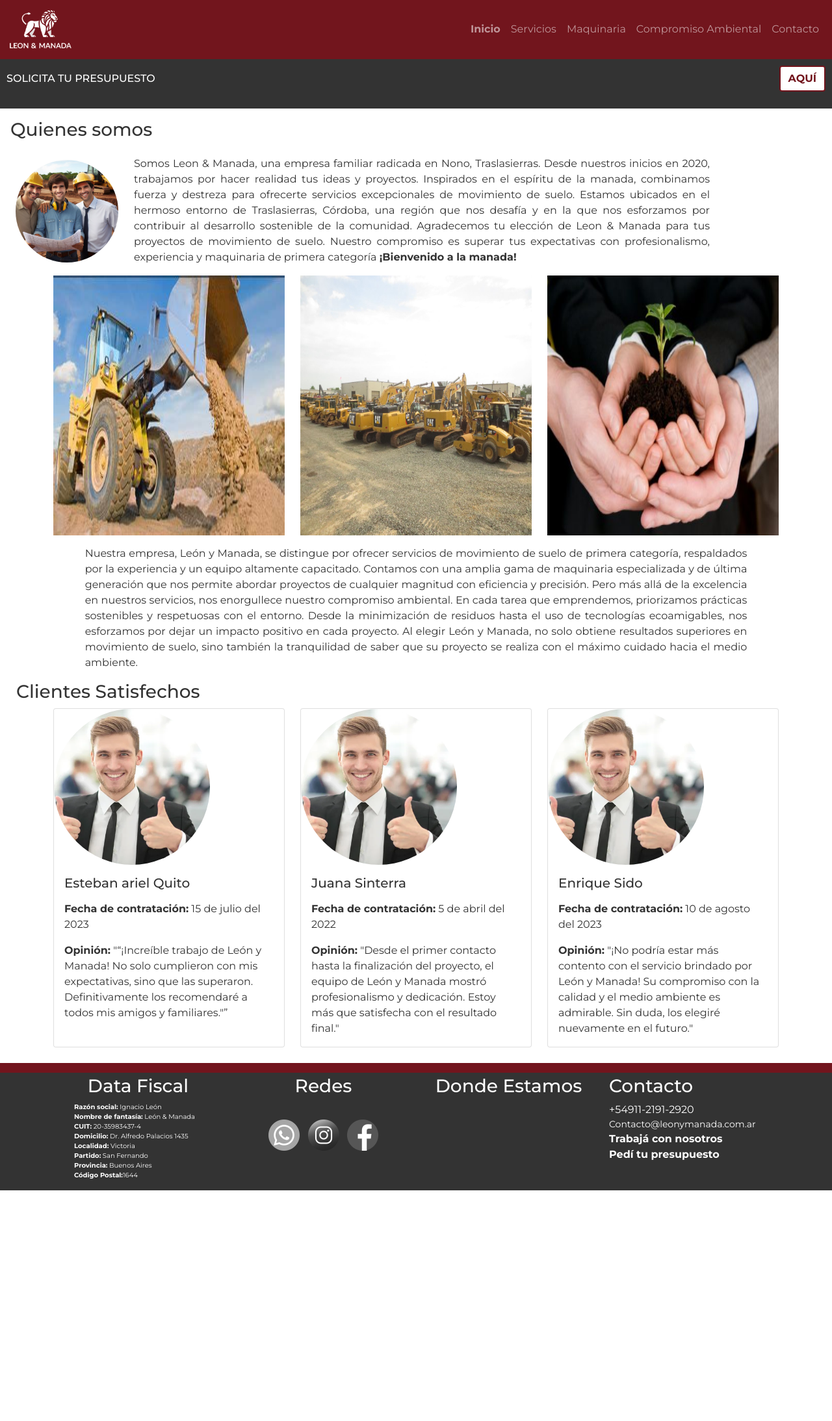
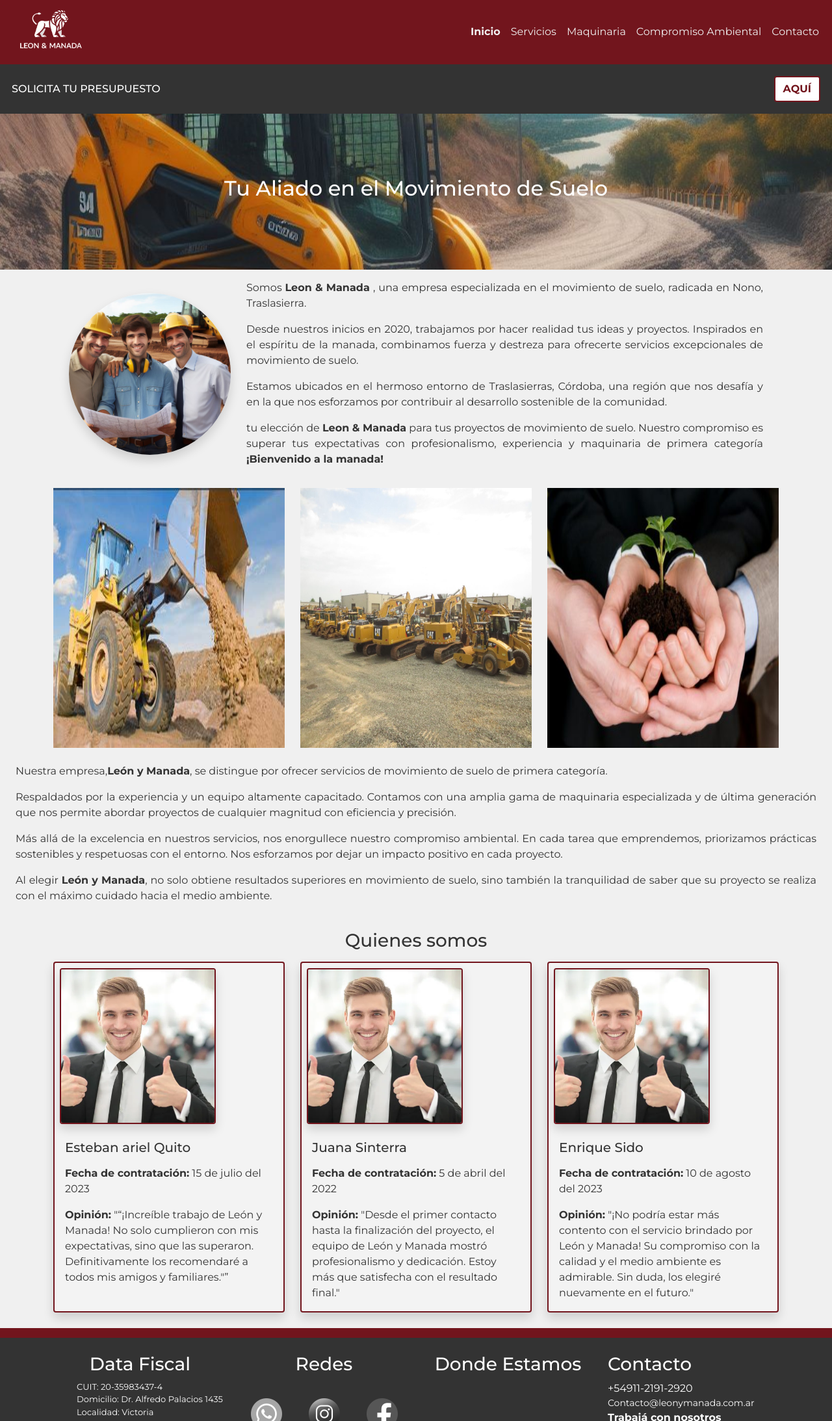
Before and after one commit to Anchileon/leon_53805, a plain HTML site: page index.html in a window 1280 px wide. Shown: the top 2187 px of the page at 65% size. Before the commit the page ends 1832 px from the top, so only its background shows below. Drawn offline with Linux system fonts and the light colour scheme; grey boxes are pictures that could not be loaded.

Commit message:
feature/preentrega2

```diff
--- a/css/estilos.css
+++ b/css/estilos.css
@@ -1,11 +1,11 @@
 * {
-    margin: 0px;
-    padding: 0px;
+    margin: 0;
+    padding: 0;
 }
 
 body {
     font-family: 'Montserrat', sans-serif;
-    background-color: #fff;
+    background-color: #f0f0f0;
     color: #333;
     margin: 0;
     padding: 0;
@@ -15,7 +15,16 @@
     background-color: #72151D;
 }
 
-.logo{
+div.navbar-collapse ul.navbar-nav li.nav-item a.nav-link {
+    color: #f0f0f0;
+}
+
+div.navbar-collapse ul.navbar-nav li.nav-item a.nav-link:hover {
+    color: #636363;
+}
+
+
+.logo {
     width: 100px;
 }
 
@@ -45,6 +54,15 @@
     color: #ffffff;
 }
 
+.subt {
+    background-image: url(../assets/img/movimientosuelocordobes.jpg);
+    background-size: cover;
+    background-repeat: no-repeat;
+    background-position: top;
+    height: 30vh;
+    color: #fff;
+}
+
 .contenido-imagen {
     max-width: 100%;
     height: auto;
@@ -67,9 +85,14 @@
     margin-left: 25px;
 }
 
+.cardcli{
+    border: #72151D solid 2px;
+    background-color: #f3f3f3;
+}
+
 .datafooter {
     background-color: #333;
-    font-size: x-small;
+    font-size: small;
     color: #fff;
     border: none;
     height: auto;
--- a/index.html
+++ b/index.html
@@ -17,14 +17,15 @@
     <header>
         <nav class="navbar navbar-expand-lg navbar-dark headernav">
             <div class="container-fluid">
-                <a class="navbar-brand" href="#">
-                    <img class="logo" src="./assets/img/logoleonymanada.png" alt="Logo de leon y manada">
-
+                <h1 class="navbar-brand">
+                    <a href="./index.html">
+                      <img class="logo ms-3" src="./assets/img/logoleonymanada.png" alt="Leon y manada">
                     </a>
+                </h1>
                 <button class="navbar-toggler" type="button" data-bs-toggle="collapse" data-bs-target="#navbarSupportedContent" aria-controls="navbarSupportedContent" aria-expanded="false" aria-label="Toggle navigation">
                     <span class="navbar-toggler-icon"></span>
                 </button>
-            <div class="collapse navbar-collapse" id="navbarSupportedContent">
+                <div class="collapse navbar-collapse listanav" id="navbarSupportedContent">
                     <ul class="navbar-nav me-auto mb-2 mb-lg-0 w-100 justify-content-end">
                         <li class="nav-item fw-bold navlist">
                             <a class="nav-link fw-bold" href="./index.html">Inicio</a>
@@ -45,27 +46,30 @@
         </nav>
     </header>
     <section class="d-flex flex-column solicitar-presupuesto">
-        <div class="d-flex justify-content-between align-items-center mb-3">
+        <div class="d-flex justify-content-between align-items-center m-2">
             <h3 class="solicipres mb-0">SOLICITA TU PRESUPUESTO</h3>
             <a href="./pages/contacto.html" class="btn btn-outline-secondary buttonpres">AQUÍ</a>
         </div>
     </section>
 
     <main>
-        <section class="quienessomos">
-
+        <section class="quienessomos mb-3">
                             <div class="row">
-                    <div class="m-3" >
-                        <h3>Quienes somos</h3>
+                    <div class="d-flex justify-content-center align-items-center subt" >
+                        <h2>Tu Aliado en el Movimiento de Suelo</h2>
                     </div>
                 </div>
-
-                <div class="row container align-items-center">
-                    <div class="col-12 col-lg-2">
-                        <img class="rounded-circle contenido-imagen" src="assets/img/quienes-somos.jpeg" alt="Obreros e ingeniero trabajando">
+            <div class="d-flex justify-content-center pt-3">
+                <div class="row container align-content-lg-center align-items-center">
+                    <div class="col-12 col-lg-3">
+                        <img class="rounded-circle contenido-imagen shadow" src="assets/img/quienes-somos.jpeg" alt="Obreros e ingeniero trabajando">
                     </div>
-                    <div class="col-12 col-lg-10">
-                        <p class="quienestext">Somos Leon & Manada, una empresa familiar radicada en Nono, Traslasierras. Desde nuestros inicios en 2020, trabajamos por hacer realidad tus ideas y proyectos. Inspirados en el espíritu de la manada, combinamos fuerza y destreza para ofrecerte servicios excepcionales de movimiento de suelo. Estamos ubicados en el hermoso entorno de Traslasierras, Córdoba, una región que nos desafía y en la que nos esforzamos por contribuir al desarrollo sostenible de la comunidad. Agradecemos tu elección de Leon & Manada para tus proyectos de movimiento de suelo. Nuestro compromiso es superar tus expectativas con profesionalismo, experiencia y maquinaria de primera categoría <strong> ¡Bienvenido a la manada!</strong></p>
+                    <div class="col-12 col-lg-9">
+                        <p class="quienestext">Somos <span class="fw-bold"> Leon & Manada </span>, una empresa especializada en el movimiento de suelo, radicada en Nono, Traslasierra.
+                        <p class="quienestext"> Desde nuestros inicios en 2020, trabajamos por hacer realidad tus ideas y proyectos. Inspirados en el espíritu de la manada, combinamos fuerza y destreza para ofrecerte servicios excepcionales de movimiento de suelo.</p>
+                        <p class="quienestext"> Estamos ubicados en el hermoso entorno de Traslasierras, Córdoba, una región que nos desafía y en la que nos esforzamos por contribuir al desarrollo sostenible de la comunidad. </p>
+                        <p class="quienestext"> tu elección de <span class="fw-bold">Leon & Manada</span> para tus proyectos de movimiento de suelo. Nuestro compromiso es superar tus expectativas con profesionalismo, experiencia y maquinaria de primera categoría <span class="fw-bold"> ¡Bienvenido a la manada!</span></p>
+                    </div>
                 </div>
             </div>
         </section>
@@ -126,18 +130,23 @@
                     <div class="col-md-2"></div>
                   </div>
              </section>
-        <section>
-            <div class="container col-12 col-lg-10">
-                <p class="container mt-3 quienestext">Nuestra empresa, León y Manada, se distingue por ofrecer servicios de movimiento de suelo de primera categoría, respaldados por la experiencia y un equipo altamente capacitado. Contamos con una amplia gama de maquinaria especializada y de última generación que nos permite abordar proyectos de cualquier magnitud con eficiencia y precisión. Pero más allá de la excelencia en nuestros servicios, nos enorgullece nuestro compromiso ambiental. En cada tarea que emprendemos, priorizamos prácticas sostenibles y respetuosas con el entorno. Desde la minimización de residuos hasta el uso de tecnologías ecoamigables, nos esforzamos por dejar un impacto positivo en cada proyecto. Al elegir León y Manada, no solo obtiene resultados superiores en movimiento de suelo, sino también la tranquilidad de saber que su proyecto se realiza con el máximo cuidado hacia el medio ambiente.</p>
+        <section class="p-4 d-flex justify-content-center">
+            <div class="quienestext">
+                <p> Nuestra empresa,<span class="fw-bold">León y Manada</span>, se distingue por ofrecer servicios de movimiento de suelo de primera categoría.
+                <p>Respaldados por la experiencia y un equipo altamente capacitado. Contamos con una amplia gama de maquinaria especializada y de última generación que nos permite abordar proyectos de cualquier magnitud con eficiencia y precisión.</p>
+                <p>Más allá de la excelencia en nuestros servicios, nos enorgullece nuestro compromiso ambiental. En cada tarea que emprendemos, priorizamos prácticas sostenibles y respetuosas con el entorno. Nos esforzamos por dejar un impacto positivo en cada proyecto.</p>
+                <p>Al elegir <span class="fw-bold">León y Manada</span>, no solo obtiene resultados superiores en movimiento de suelo, sino también la tranquilidad de saber que su proyecto se realiza con el máximo cuidado hacia el medio ambiente.</p>
             </div>
         </section>
         <section>
-            <h3 class="row tituloclientes">Clientes Satisfechos</h3>
+            <div class="row" >
+                <h3 class="pb-2 d-flex justify-content-center">Quienes somos</h3>
+            </div>
             <div class="container">
                 <div class="row justify-content-between">
                     <div class="col-12 col-lg-4 mb-4">
-                        <div class="card h-100">
-                            <img src="assets/img/cliente1.jpg" class="card-img-top rounded-circle" alt="Imagen Cliente 1" style="height: 30vh; width: 30vh; object-fit: cover;">
+                        <div class="card h-100 shadow cardcli">
+                            <img src="assets/img/cliente1.jpg" class="card-img-top rounded shadow m-2 cardcli" alt="Imagen Cliente 1" style="height: 30vh; width: 30vh; object-fit: cover;">
                             <div class="card-body">
                                 <h5 class="card-title mb-3">Esteban ariel Quito</h5>
                                 <p class="card-text"><span class="fw-bold">Fecha de contratación:</span> 15 de julio del 2023</p>
@@ -146,8 +155,8 @@
                         </div>
                     </div>
                     <div class="col-12 col-lg-4 mb-4">
-                        <div class="card h-100">
-                            <img src="assets/img/cliente1.jpg" class="card-img-top rounded-circle" alt="Imagen Cliente 2" style="height: 30vh; width: 30vh; object-fit: cover;">
+                        <div class="card h-100 shadow cardcli">
+                            <img src="assets/img/cliente1.jpg" class="card-img-top rounded shadow m-2 cardcli" alt="Imagen Cliente 2" style="height: 30vh; width: 30vh; object-fit: cover;">
                             <div class="card-body">
                                 <h5 class="card-title mb-3">Juana Sinterra</h5>
                                 <p class="card-text"><span class="fw-bold">Fecha de contratación:</span> 5 de abril del 2022</p>
@@ -156,8 +165,8 @@
                         </div>
                     </div>
                     <div class="col-12 col-lg-4 mb-4">
-                        <div class="card h-100">
-                            <img src="assets/img/cliente1.jpg" class="card-img-top rounded-circle" alt="Imagen Cliente 3" style="height: 30vh; width: 30vh; object-fit: cover;">
+                        <div class="card h-100 shadow cardcli">
+                            <img src="assets/img/cliente1.jpg" class="card-img-top rounded shadow m-2 cardcli" alt="Imagen Cliente 3" style="height: 30vh; width: 30vh; object-fit: cover;">
                             <div class="card-body">
                                 <h5 class="card-title mb-3">Enrique Sido</h5>
                                 <p class="card-text"><span class="fw-bold">Fecha de contratación:</span> 10 de agosto del 2023</p>
@@ -169,28 +178,26 @@
             </div>
         </section>
     </main>
-    <footer class="d-flex pt-1">
-        <div class="container">
+    <footer class="d-flex pt-2">
+        <div class="container  p-3">
             <div class="row">
                 <div class="col-6 col-lg-3">
                     <div class="datafooter text-center">
                         <h3>Data Fiscal</h3>
                         <ul class="parrafodata">
-                            <li><span class="fw-bold">Razón social:</span> Ignacio León</li>
-                            <li><span class="fw-bold">Nombre de fantasía:</span> León & Manada</li>
-                            <li><span class="fw-bold">CUIT:</span> 20-35983437-4</li>
-                            <li><span class="fw-bold">Domicilio:</span> Dr. Alfredo Palacios 1435</li>
-                            <li><span class="fw-bold">Localidad:</span> Victoria</li>
-                            <li><span class="fw-bold">Partido:</span> San Fernando</li>
-                            <li><span class="fw-bold">Provincia:</span> Buenos Aires</li>
-                            <li><span class="fw-bold">Código Postal:</span>1644</li>
+                            <li><span class="font-weight-bold">CUIT:</span> 20-35983437-4</li>
+                            <li><span class="font-weight-bold">Domicilio:</span> Dr. Alfredo Palacios 1435</li>
+                            <li><span class="font-weight-bold">Localidad:</span> Victoria</li>
+                            <li><span class="font-weight-bold">Partido:</span> San Fernando</li>
+                            <li><span class="font-weight-bold">Provincia:</span> Buenos Aires</li>
+
                         </ul>
                     </div>
                 </div>
                 <div class="col-6 col-lg-3">
                     <div class="footer__sectionredes text-center">
                         <h3 class="tituloredes">Redes</h3>
-                        <ul class="list-unstyled list-inline">
+                        <ul class="list-unstyled list-inline d-flex justify-content-around">
                             <li class="list-inline-item gap-3"><a href="https://wa.me/5491121912920?text=Hola,%20quiero%20m%C3%A1s%20informaci%C3%B3n" target="_blank"><img src="./assets/img/logowp.png" alt="WhatsApp"></a></li>
                             <li class="list-inline-item gap-3"><a href="https://www.instagram.com/leon.manada/" target="_blank"><img src="./assets/img/logoig.png" alt="logo instagram"></a></li>
                             <li class="list-inline-item gap-3"><a href="https://www.facebook.com/profile.php?id=61555556653886" target="_blank"><img src="./assets/img/logofb.png" alt="logo facebook"></a></li>
@@ -200,13 +207,13 @@
                 <div class="col-6 col-lg-3">
                     <div class="footer__section text-center">
                         <h3 class="tituloestamos">Donde Estamos</h3>
-                        <iframe src="https://www.google.com/maps/embed?pb=!1m18!1m12!1m3!1d60715.251329907645!2d-65.01265479530447!3d-31.837104162052306!2m3!1f0!2f0!3f0!3m2!1i1024!2i768!4f13.1!3m3!1m2!1s0x942d2f16e63ad10f%3A0x106fd4af188eb094!2sLeon%20y%20Manada!5e0!3m2!1ses-419!2sar!4v1706916898707!5m2!1ses-419!2sar" width="150" height="100" style="border:0;" allowfullscreen="" loading="lazy" referrerpolicy="no-referrer-when-downgrade"></iframe>
+                        <iframe src="https://www.google.com/maps/embed?pb=!1m18!1m12!1m3!1d60715.251329907645!2d-65.01265479530447!3d-31.837104162052306!2m3!1f0!2f0!3f0!3m2!1i1024!2i768!4f13.1!3m3!1m2!1s0x942d2f16e63ad10f%3A0x106fd4af188eb094!2sLeon%20y%20Manada!5e0!3m2!1ses-419!2sar!4v1706916898707!5m2!1ses-419!2sar" width="200" height="100" style="border:0;" allowfullscreen="" loading="lazy" referrerpolicy="no-referrer-when-downgrade"></iframe>
                     </div>
                 </div>
                 <div class="col-6 col-lg-3">
                     <div class="footer-section text-left">
-                        <h3><a class="contactfooter" href="../Proyecto/pages/contacto.html">Contacto</a></h3>
-                        <ul class="list-unstyled">
+                        <h3><a class="contactfooter" href="./pages/contacto.html">Contacto</a></h3>
+                        <ul class="list-unstyled d-flex flex-column justify-content-around">
                             <li>+54911-2191-2920</li>
                             <li class="small">Contacto@leonymanada.com.ar</li>
                             <li class="fw-bold"><a href="./pages/contacto.html">Trabajá con nosotros</a></li>
```
Also changed, not shown: pages/compromiso_ambiental.html (+13 -14 lines), pages/contacto.html (+23 -31 lines), pages/maquinaria.html (+13 -14 lines), pages/servicios.html (+13 -14 lines), assets/img/movimientosuelocordobes.jpg (added). Lines whose indentation alone changed are shown as unchanged.
